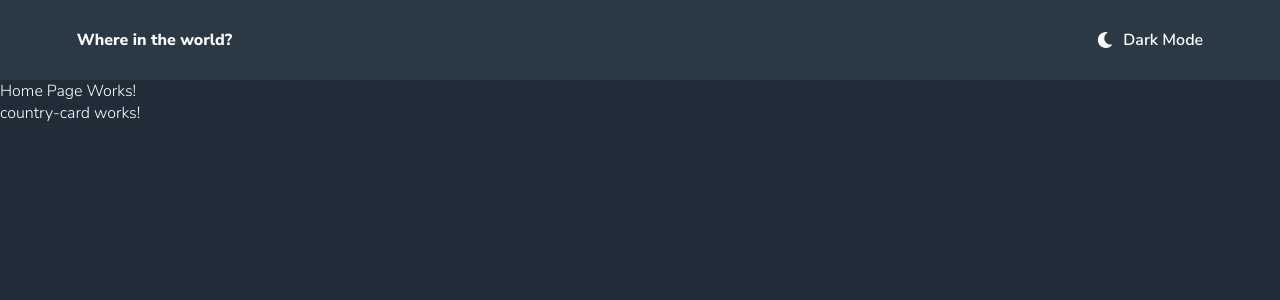
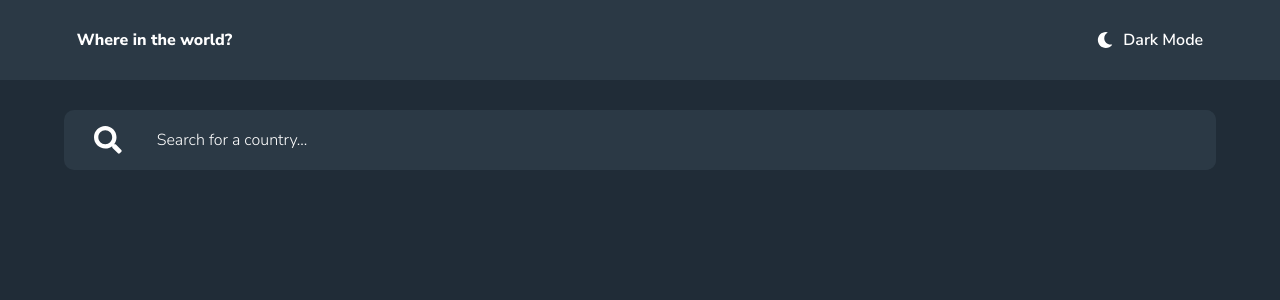
Before and after one commit to Breckles/rest-countries-api, an Angular app: page /home in a window 1280 px wide. Shown: the top 300 px of the page. Built offline with nearby package versions, Linux system fonts and the light colour scheme.

Commit message:
- created search bar component - styled the search bar component - added the search bar component to the home page

```diff
--- a/src/app/app.component.scss
+++ b/src/app/app.component.scss
@@ -2,6 +2,7 @@
   --app-background-color: hsl(207, 26%, 17%);
   --app-text-color: hsl(0, 0%, 100%);
   --header-background-color: hsl(209, 23%, 22%);
+  --search-bar-background-color: hsl(209, 23%, 22%);
   --card-background-color: hsl(209, 23%, 22%);
   --input-background-color: hsl(209, 23%, 22%);
 }
@@ -10,6 +11,7 @@
   --app-background-color: hsl(0, 0%, 98%);
   --app-text-color: hsl(200, 15%, 8%);
   --header-background-color: hsl(0, 0%, 100%);
+  --search-bar-background-color: hsl(0, 0%, 100%);
   --card-background-color: hsl(0, 0%, 100%);
   --input-background-color: hsl(0, 0%, 52%);
 }
--- /dev/null
+++ b/src/app/components/search-bar/search-bar.component.html
@@ -0,0 +1,13 @@
+<div class="search-bar-wrapper">
+  <label for="searchBar">Search for a country</label>
+  <button type="button"
+          (click)="onSubmit()"><svg xmlns="http://www.w3.org/2000/svg"
+         viewBox="0 0 512 512">
+      <path
+            d="M505 442.7L405.3 343c-4.5-4.5-10.6-7-17-7H372c27.6-35.3 44-79.7 44-128C416 93.1 322.9 0 208 0S0 93.1 0 208s93.1 208 208 208c48.3 0 92.7-16.4 128-44v16.3c0 6.4 2.5 12.5 7 17l99.7 99.7c9.4 9.4 24.6 9.4 33.9 0l28.3-28.3c9.4-9.4 9.4-24.6.1-34zM208 336c-70.7 0-128-57.2-128-128 0-70.7 57.2-128 128-128 70.7 0 128 57.2 128 128 0 70.7-57.2 128-128 128z" />
+    </svg>
+  </button>
+  <input type="text"
+         placeholder="Search for a country..."
+         [formControl]="searchText">
+</div>
--- /dev/null
+++ b/src/app/components/search-bar/search-bar.component.scss
@@ -0,0 +1,49 @@
+.search-bar-wrapper {
+  position: relative;
+  display: flex;
+  width: 100%;
+  height: 100%;
+
+  background-color: var(--search-bar-background-color);
+  border-radius: 1rem;
+}
+
+label {
+  display: none;
+}
+
+input {
+  width: 100%;
+  border-radius: 0 1rem 1rem 0;
+  height: 100%;
+  padding: 0 0.5rem;
+
+  border: none;
+  background-color: var(--search-bar-background-color);
+  color: var(--app-text-color);
+  font-family: var(--app-font-family);
+  font-size: 1.6rem;
+  font-weight: 300;
+
+  &::placeholder {
+    color: var(--app-text-color);
+    opacity: 1;
+  }
+}
+
+button {
+  cursor: pointer;
+  width: 9rem;
+  padding: 0 3rem;
+
+  border: none;
+  background-color: transparent;
+
+  svg {
+    display: block;
+
+    path {
+      fill: var(--app-text-color);
+    }
+  }
+}
--- /dev/null
+++ b/src/app/components/search-bar/search-bar.component.ts
@@ -0,0 +1,24 @@
+import { Component, EventEmitter, OnInit, Output } from '@angular/core';
+import { FormControl, Validators } from '@angular/forms';
+
+@Component({
+  selector: 'app-search-bar',
+  templateUrl: './search-bar.component.html',
+  styleUrls: ['./search-bar.component.scss'],
+})
+export class SearchBarComponent implements OnInit {
+  @Output()
+  onSearch = new EventEmitter<string>();
+  searchText = new FormControl('', Validators.required);
+
+  constructor() {}
+
+  ngOnInit(): void {}
+
+  onSubmit() {
+    if (this.searchText.valid) {
+      this.onSearch.next(this.searchText.value);
+      this.searchText.reset();
+    }
+  }
+}
--- a/src/app/pages/home/home.page.html
+++ b/src/app/pages/home/home.page.html
@@ -1,2 +1,3 @@
-<p>Home Page Works!</p>
-<app-country-card></app-country-card>
+<div id="homePageWrapper">
+  <app-search-bar></app-search-bar>
+</div>
--- a/src/app/pages/home/home.page.scss
+++ b/src/app/pages/home/home.page.scss
@@ -0,0 +1,11 @@
+#homePageWrapper {
+  width: 100%;
+  height: 100%;
+}
+
+app-search-bar {
+  display: block;
+  width: 90%;
+  height: 6rem;
+  margin: 3rem auto;
+}
```
Also changed, not shown: src/app/app.module.ts (+11 -3 lines), src/assets/search.svg (added), 1 other file (tests, documents, lock files or other folders).
